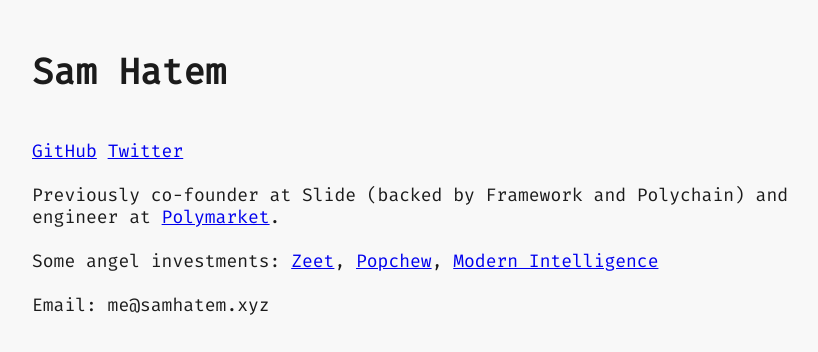
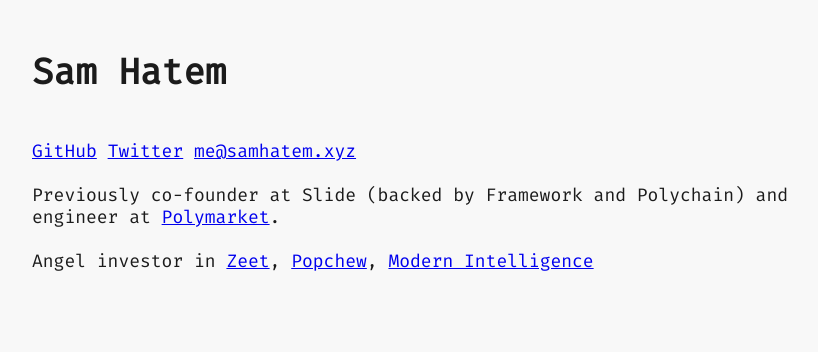
Before and after one commit to samhatem/personal-website, a React (Create React App) app: page / in a window 1280 px wide. Shown: the top 352 px of the page, without its empty margins (18-836 px from the left). Built offline with nearby package versions, Linux system fonts and the light colour scheme.

Commit message:
more copy updates

```diff
--- a/src/App.tsx
+++ b/src/App.tsx
@@ -5,13 +5,11 @@
 const bio = `
 # Sam Hatem
 
-[GitHub](https://github.com/samhatem) [Twitter](https://twitter.com/sam__hatem)
+[GitHub](https://github.com/samhatem) [Twitter](https://twitter.com/sam__hatem) [me@samhatem.xyz](mailto:me@samhatem.xyz)
 
 Previously co-founder at Slide (backed by Framework and Polychain) and engineer at [Polymarket](https://polymarket.com).
 
-Some angel investments: [Zeet](https://zeet.co), [Popchew](https://popchew.com), [Modern Intelligence](https://www.modernintelligence.ai/)
-
-Email: me@samhatem.xyz
+Angel investor in [Zeet](https://zeet.co), [Popchew](https://popchew.com), [Modern Intelligence](https://www.modernintelligence.ai/)
 `;
 
 const App: React.FC = () => {
--- a/src/TypingText.tsx
+++ b/src/TypingText.tsx
@@ -1,9 +1,21 @@
 import React, { useState, useEffect } from 'react';
-import { useTypewriter, Cursor } from 'react-simple-typewriter';
+import { useTypewriter } from 'react-simple-typewriter';
 import ReactMarkdown from 'react-markdown';
 
 interface TypingTextProps {
     text: string;
+}
+
+function LinkRenderer(props: any) {
+    return (
+        <a
+            href={props.href}
+            target={props.href.startsWith('mailto:') ? '' : '_blank'}
+            rel={props.href.startsWith('mailto:') ? '' : 'noopener noreferrer'}
+        >
+            {props.children}
+        </a>
+    );
 }
 
 const TypingText: React.FC<TypingTextProps> = ({ text }) => {
@@ -16,7 +28,7 @@
 
     return (
         <div>
-             <ReactMarkdown>{markdown}</ReactMarkdown>
+             <ReactMarkdown components={{ a: LinkRenderer}}>{markdown}</ReactMarkdown>
         </div>);
 };
 
```
